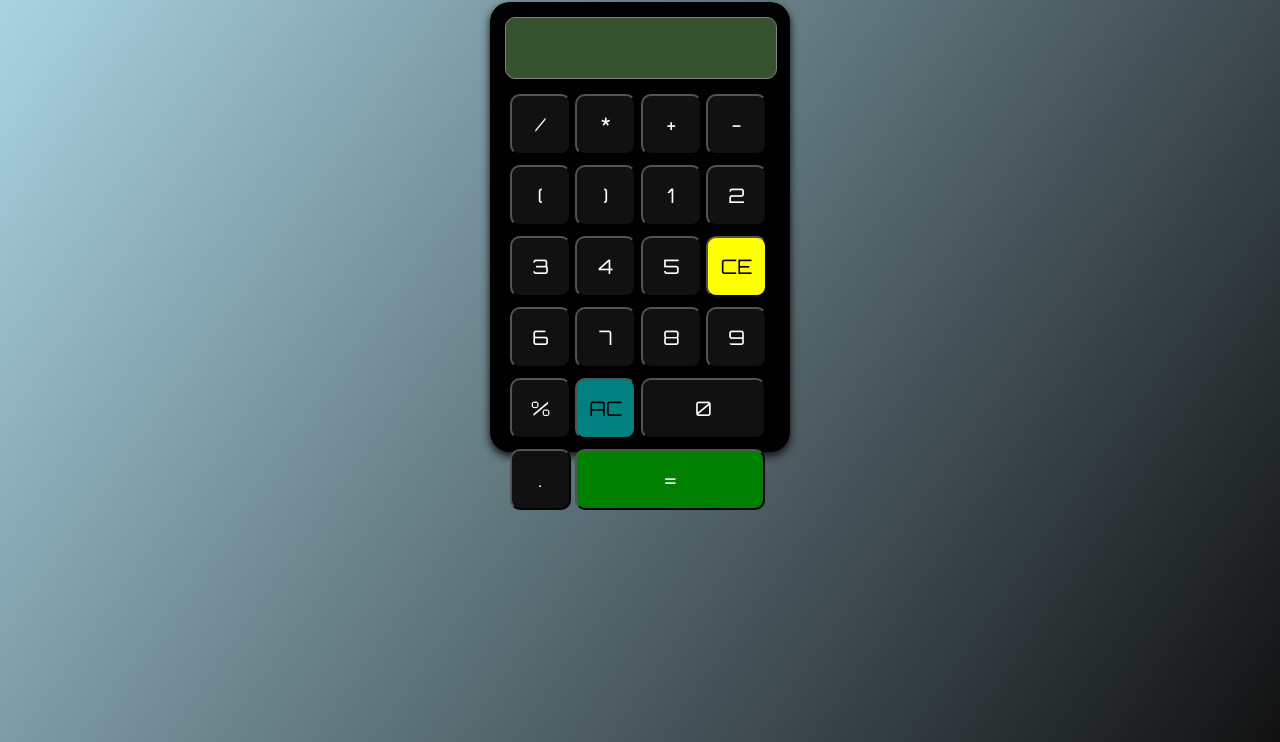
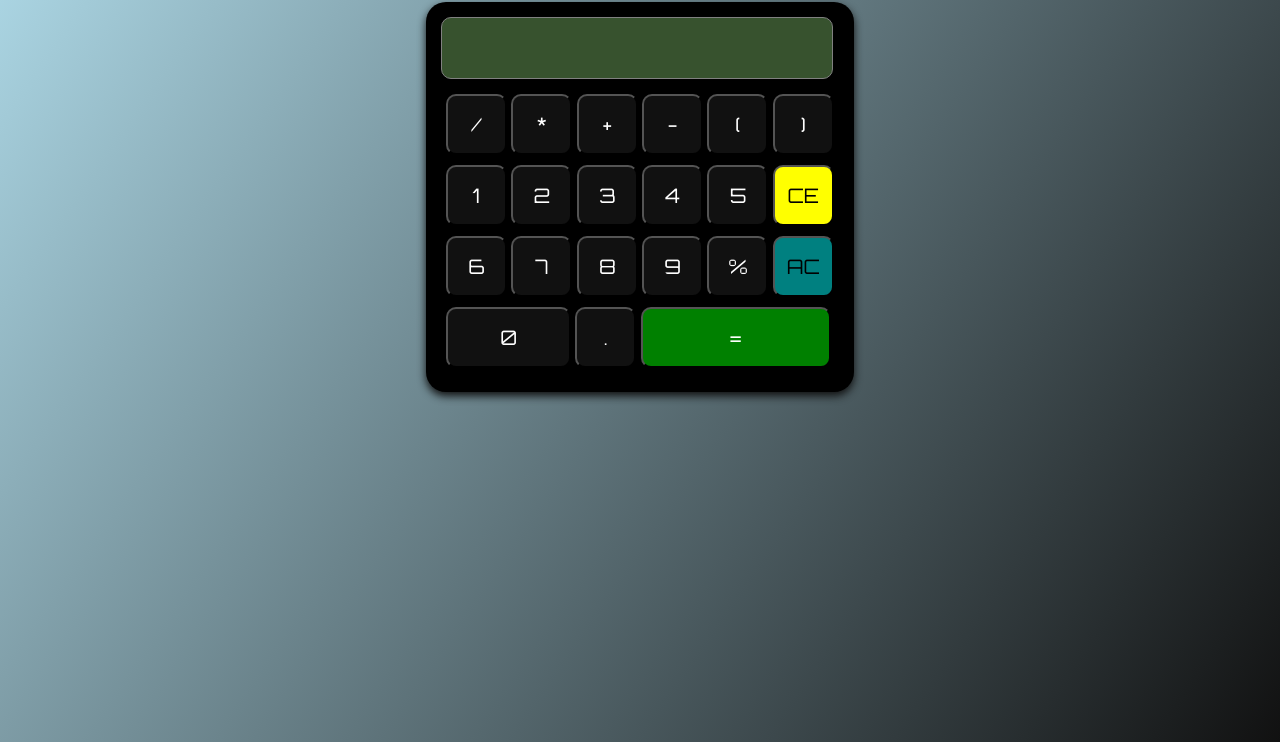
Before and after one commit to ashokkotakommula/basic-calculator, a plain HTML site: page index.html in a window 1280 px wide. Shown: the part 58-800 px from the top of the page. Drawn offline with Linux system fonts and the light colour scheme.

```diff
--- a/index.css
+++ b/index.css
@@ -4,7 +4,6 @@
     background: linear-gradient(125deg, lightblue, #111111);
     font-family: Orbitron, sans-serif;
     background-attachment: fixed;
-    box-sizing: border-box;
 }
 h1 {
     text-align: center;
@@ -18,8 +17,8 @@
     align-items: center;
 }
 .calculator {
-    width: 300px;
-    height: 450px;
+    width: 428px;
+    height: 390px;
     box-sizing: border-box;
     border-radius: 20px;
     box-shadow: 0px 4px 8px 0px #111111;
@@ -27,7 +26,7 @@
 }
 .result input {
     margin: 15px;
-    width: 260px;
+    width: 380px;
     height: 50px;
     outline: none;
     border: 1px solid gray;
@@ -40,8 +39,6 @@
     background: rgb(55, 82, 46);
     font-family: 'Orbitron', sans-serif;
     overflow-x: scroll;
-    overflow-x: scroll;
-
 }
 .keypad {
     padding: 20px;
```
